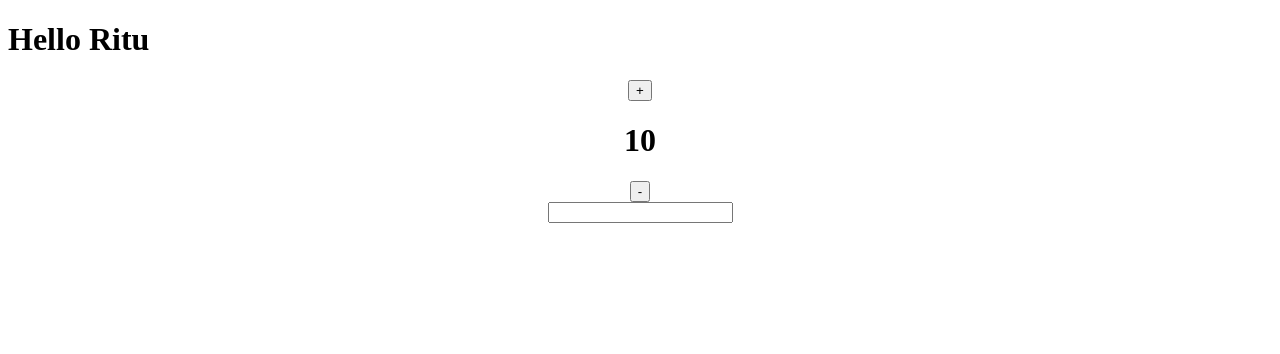
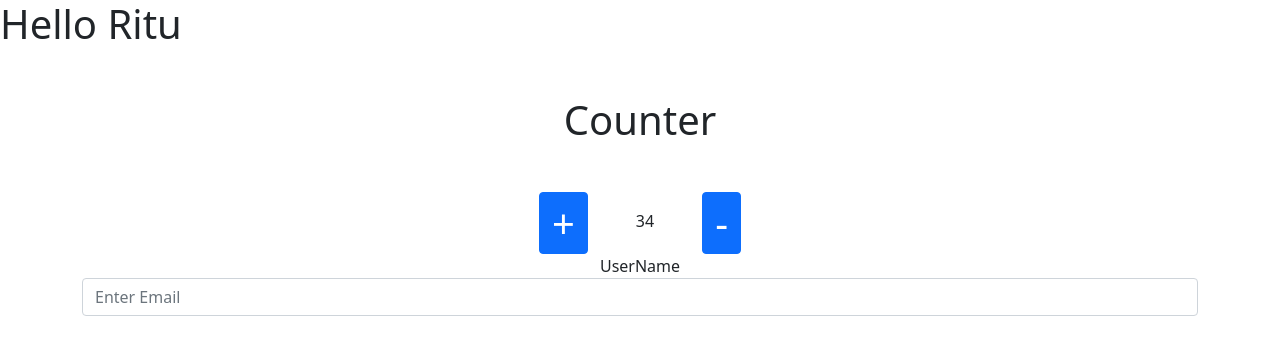
Before and after one commit to akaushal10/Ritu-Project, a React (Create React App) app: page / in a window 1280 px wide. Shown: the top 354 px of the page. Built offline with nearby package versions, Linux system fonts and the light colour scheme; the HTML template or start-up script is replaced by a standard one.

Commit message:
learn hooks

```diff
--- a/public/index.html
+++ b/public/index.html
@@ -15,6 +15,9 @@
       user's mobile device or desktop. See https://developers.google.com/web/fundamentals/web-app-manifest/
     -->
     <link rel="manifest" href="%PUBLIC_URL%/manifest.json" />
+    <link href="https://cdn.jsdelivr.net/npm/bootstrap@5.0.1/dist/css/bootstrap.min.css" rel="stylesheet" integrity="sha384-+0n0xVW2eSR5OomGNYDnhzAbDsOXxcvSN1TPprVMTNDbiYZCxYbOOl7+AMvyTG2x" crossorigin="anonymous" />
+    <script src="https://cdn.jsdelivr.net/npm/@popperjs/core@2.9.2/dist/umd/popper.min.js" integrity="sha384-IQsoLXl5PILFhosVNubq5LC7Qb9DXgDA9i+tQ8Zj3iwWAwPtgFTxbJ8NT4GN1R8p" crossorigin="anonymous"></script>
+<script src="https://cdn.jsdelivr.net/npm/bootstrap@5.0.1/dist/js/bootstrap.min.js" integrity="sha384-Atwg2Pkwv9vp0ygtn1JAojH0nYbwNJLPhwyoVbhoPwBhjQPR5VtM2+xf0Uwh9KtT" crossorigin="anonymous"></script>
     <!--
       Notice the use of %PUBLIC_URL% in the tags above.
       It will be replaced with the URL of the `public` folder during the build.
--- a/src/App.js
+++ b/src/App.js
@@ -3,6 +3,8 @@ import HelloIngle from "./HelloIngle";
 import HelloRitu from "./HelloRitu"
 import Hello from "./Hello"
 import CounterWithClass from "./classComponents/CounterWithClass";
+import CounterWithHook from "./classComponents/CounterWithHook";
+
 export default () => {
   const userData = ["Ingle","Ritu","Neha","Abhishek","Rohan"]
   // const userData = [{userName:"Ritu",age:23}]
@@ -20,7 +22,8 @@ export default () => {
       {/* {userData.map((value,index)=>{
         return <Hello userName={value} age="23" />
       })} */}
-      <CounterWithClass/>
+      {/* <CounterWithClass /> */}
+      <CounterWithHook/>
     </div>
   );
 };
--- a/src/classComponents/CounterWithClass.jsx
+++ b/src/classComponents/CounterWithClass.jsx
@@ -5,7 +5,8 @@ class CounterWithClass extends Component {
     super(props);
     this.state = {
       counter: 10,
-      myname:''
+      myname:'',
+      email:'',
     };
     // State is read only (immutable)
   }
@@ -19,6 +20,12 @@ class CounterWithClass extends Component {
   };
   changeMyname = (event)=>{
    this.setState({myname:event.target.value})
+  }
+  componentDidMount(){
+    console.log("componentDidMount")
+  }
+  static getDerivedStateFromProps(prevState,prevProp){
+    console.log("getDerivedStateFromProps")
   }
   render() {
     return (
--- /dev/null
+++ b/src/classComponents/CounterWithHook.jsx
@@ -0,0 +1,40 @@
+import React, { useState } from "react";
+const CounterWithHook = () => {
+  const [counter, setCounter] = useState(34);
+  const increment = () => {
+    setCounter(counter + 1);
+  };
+  const decrement = () => {
+    setCounter(counter - 1);
+  };
+  const [username, setUsername] = useState("");
+  const handleUSername = (event) => {
+    setUsername(event.target.value);
+  };
+  return (
+    <div className="container text-center">
+      <div className="">
+        <p className="h1 my-5">Counter</p>
+        <button className="btn btn-primary fw-bold" onClick={increment}>
+          <span className="h1">+</span>
+        </button>
+        <span className="mx-5">{counter}</span>
+        <button className="btn btn-primary fw-bold" onClick={decrement}>
+          <span className="h1">-</span>
+        </button>
+        <div className="text-left">
+          <label>UserName</label>
+          <input
+            className="form-control"
+            type="text"
+            value={username}
+            onChange={handleUSername}
+            placeholder="Enter Email"
+          />
+        </div>
+        <div>{username}</div>
+      </div>
+    </div>
+  );
+};
+export default CounterWithHook;
```
